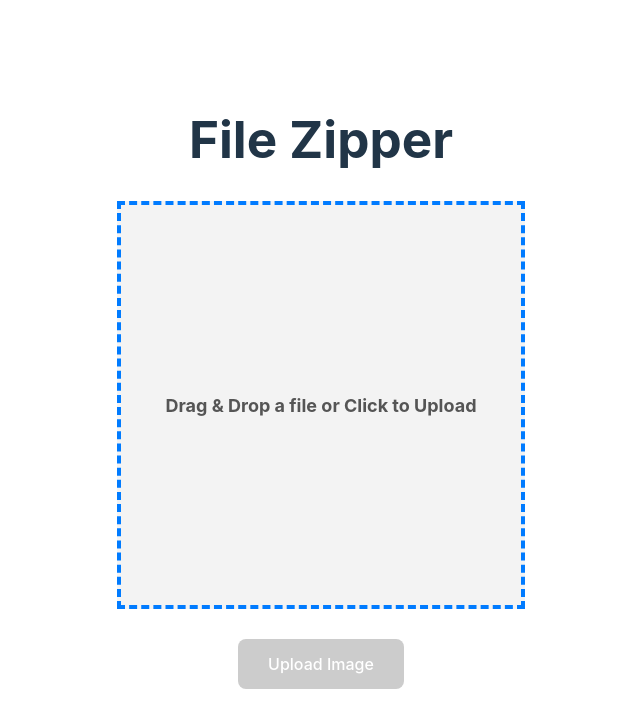
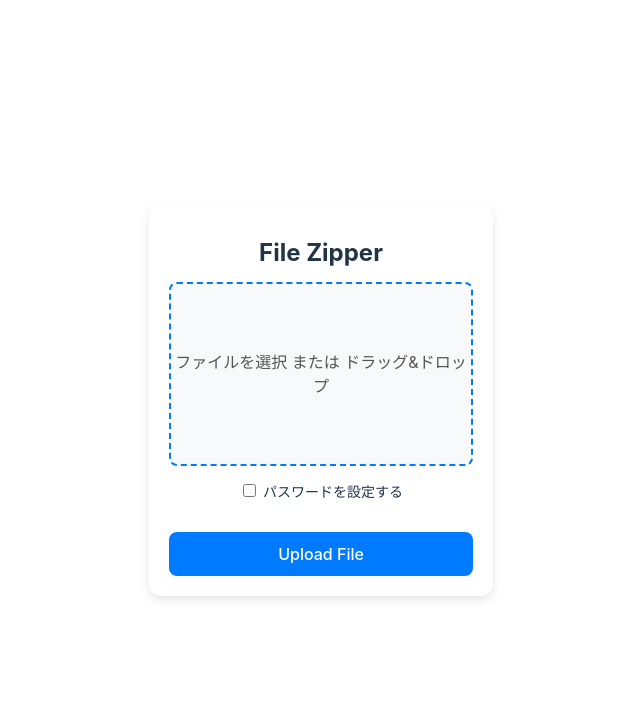
Before and after one commit to keeee21/file-zipper, a Vue app in the folder frontend/: page / in a window 1280 px wide. Shown: the top 728 px of the page, without its empty margins (319-959 px from the left). Built offline with nearby package versions, Linux system fonts and the light colour scheme.

Commit message:
refactor: ファイルアップロードのコンポーネント分けと命名をimageからfileへ変更

```diff
--- a/frontend/src/App.vue
+++ b/frontend/src/App.vue
@@ -1,7 +1,7 @@
 <script setup lang="ts">
-import FileUpload from '@/components/FileUpload.vue'
+import UploadForm from '@/components/UploadForm.vue'
 </script>
 
 <template>
-  <FileUpload />
+  <UploadForm />
 </template>
--- a/frontend/src/components/FileUpload.vue
+++ b/frontend/src/components/FileUpload.vue
@@ -2,32 +2,33 @@
 import { useFileUploader } from '@/composables/useFileUploader';
 
 const {
-  previewImage,
+  previewFile,
   fileName,
   fileInput,
   isDragging,
-  selectImage,
+  selectFile,
   pickFile,
-  uploadImage,
   handleDragOver,
   handleDragLeave,
 } = useFileUploader();
+
+defineExpose({
+  fileName,
+  previewFile,
+  pickFile
+});
 </script>
 
 <template>
-  <div class="container">
-    <h1>File Zipper</h1>
-
-    <div
-      class="imagePreviewWrapper"
+  <div class="upload-box"
       :class="{ 'dragging': isDragging }"
-      :style="{ 'background-image': previewImage ? `url(${previewImage})` : 'none' }"
-      @click="selectImage"
+      @click="selectFile"
       @dragover.prevent="handleDragOver"
       @dragleave="handleDragLeave"
       @drop.prevent="pickFile($event)"
     >
-      <span v-if="!previewImage">Drag & Drop a file or Click to Upload</span>
+    <span v-if="!previewFile" class="upload-text">ファイルを選択 または ドラッグ&ドロップ</span>
+    <img v-else :src="previewFile" class="preview-image" />
   </div>
 
   <input
@@ -39,60 +40,39 @@ const {
   />
 
   <p v-if="fileName" class="file-name">{{ fileName }}</p>
-
-    <button @click="uploadImage" :disabled="!previewImage">Upload Image</button>
-  </div>
 </template>
 
 <style scoped>
-.container {
-  max-width: 600px;
-  margin: 50px auto;
-  text-align: center;
-}
-
-.imagePreviewWrapper {
-  width: 400px;
-  height: 400px;
+.upload-box {
+  width: 300px;
+  height: 180px;
   display: flex;
   align-items: center;
   justify-content: center;
   cursor: pointer;
-  margin: 20px auto;
-  background-size: cover;
-  background-position: center center;
-  background-color: #f3f3f3;
-  border: 4px dashed #007bff;
-  font-size: 18px;
-  font-weight: bold;
-  color: #555;
+  border-radius: 8px;
+  border: 2px dashed #007bff;
+  background: #f8f9fa;
   transition: all 0.3s ease;
   position: relative;
+  overflow: hidden;
 }
 
-.imagePreviewWrapper.dragging {
-  background-color: #e3f2fd;
-  border-color: #0056b3;
+.upload-text {
+  font-size: 16px;
+  color: #555;
 }
 
-.imagePreviewWrapper span {
-  text-align: center;
-  padding: 20px;
+.preview-image {
+  max-width: 100%;
+  max-height: 100%;
+  object-fit: contain;
+  border-radius: 8px;
 }
 
-button {
+.file-name {
   margin-top: 10px;
-  padding: 15px 30px;
-  font-size: 16px;
-  background-color: #007bff;
-  color: #fff;
-  border: none;
-  cursor: pointer;
-  transition: background-color 0.3s ease;
-}
-
-button:disabled {
-  background-color: #ccc;
-  cursor: not-allowed;
+  font-size: 14px;
+  color: #333;
 }
 </style>
--- /dev/null
+++ b/frontend/src/components/PasswordInput.vue
@@ -0,0 +1,51 @@
+<script setup lang="ts">
+import { ref, watch } from 'vue';
+
+const isPasswordEnabled = ref(false);
+const password = ref(generateRandomPassword());
+
+defineExpose({ isPasswordEnabled, password });
+
+function generateRandomPassword() {
+  return Math.random().toString(36).slice(-12);
+}
+
+watch(isPasswordEnabled, (enabled) => {
+  password.value = enabled ? generateRandomPassword() : '';
+});
+</script>
+
+<template>
+  <div class="password-toggle">
+    <label>
+      <input type="checkbox" v-model="isPasswordEnabled" />
+      パスワードを設定する
+    </label>
+  </div>
+
+  <div v-if="isPasswordEnabled" class="password-field">
+    <input type="text" v-model="password" class="password-input" />
+  </div>
+</template>
+
+<style scoped>
+.password-toggle {
+  margin: 15px 0;
+  font-size: 14px;
+}
+
+.password-field {
+  display: flex;
+  justify-content: center;
+  margin-bottom: 10px;
+}
+
+.password-input {
+  width: 80%;
+  padding: 10px;
+  font-size: 16px;
+  border: 1px solid #ccc;
+  border-radius: 6px;
+  text-align: center;
+}
+</style>
--- /dev/null
+++ b/frontend/src/components/UploadForm.vue
@@ -0,0 +1,72 @@
+<script setup lang="ts">
+import { ref } from 'vue';
+import FileUpload from '@/components/FileUpload.vue';
+import PasswordInput from '@/components/PasswordInput.vue';
+import { useFileUploader } from '@/composables/useFileUploader';
+
+const { uploadFile } = useFileUploader();
+const fileUploadRef = ref();
+const passwordInputRef = ref();
+
+const handleUpload = () => {
+  const fileName = fileUploadRef.value?.fileName;
+  const isPasswordEnabled = passwordInputRef.value?.isPasswordEnabled;
+  const password = passwordInputRef.value?.password;
+
+  console.log("Uploading:", fileName);
+  if (isPasswordEnabled) {
+    console.log("Password:", password);
+  }
+
+  uploadFile();
+};
+</script>
+
+<template>
+  <div class="upload-container">
+    <h1 class="title">File Zipper</h1>
+
+    <FileUpload ref="fileUploadRef" />
+    <PasswordInput ref="passwordInputRef" />
+
+    <button @click="handleUpload" class="upload-button">
+      Upload File
+    </button>
+  </div>
+</template>
+
+<style scoped>
+.upload-container {
+  max-width: 420px;
+  margin: 50px auto;
+  padding: 20px;
+  background: white;
+  box-shadow: 0 4px 10px rgba(0, 0, 0, 0.1);
+  border-radius: 12px;
+  text-align: center;
+}
+
+.title {
+  font-size: 24px;
+  font-weight: bold;
+  margin-bottom: 15px;
+}
+
+.upload-button {
+  width: 100%;
+  padding: 12px;
+  font-size: 16px;
+  background-color: #007bff;
+  color: #fff;
+  border: none;
+  border-radius: 8px;
+  cursor: pointer;
+  transition: background-color 0.3s ease;
+  margin-top: 15px;
+}
+
+.upload-button:disabled {
+  background-color: #ccc;
+  cursor: not-allowed;
+}
+</style>
--- a/frontend/src/composables/useFileUploader.ts
+++ b/frontend/src/composables/useFileUploader.ts
@@ -1,7 +1,7 @@
 import { ref } from 'vue';
 
 export function useFileUploader() {
-  const previewImage = ref<string | null>(null);
+  const previewFile = ref<string | null>(null);
   const fileName = ref<string | null>(null);
   const isUploading = ref(false);
   const fileInput = ref<HTMLInputElement | null>(null);
@@ -10,7 +10,7 @@ export function useFileUploader() {
   /**
    * 画像選択ボタンをクリック
    */
-  const selectImage = () => {
+  const selectFile = () => {
     fileInput.value?.click();
   };
 
@@ -36,7 +36,7 @@ export function useFileUploader() {
       fileName.value = file.name; // ← ファイル名を取得
       const reader = new FileReader();
       reader.onload = () => {
-        previewImage.value = reader.result as string;
+        previewFile.value = reader.result as string;
       };
       reader.readAsDataURL(file);
     }
@@ -45,27 +45,27 @@ export function useFileUploader() {
   /**
    * 画像をアップロード
    */
-  const uploadImage = async () => {
-    if (!previewImage.value) return;
+  const uploadFile = async () => {
+    if (!previewFile.value) return;
 
     isUploading.value = true;
 
     try {
-      const response = await fetch('/api/image', {
+      const response = await fetch('/api/file', {
         method: 'POST',
-        body: JSON.stringify({ image: previewImage.value, fileName: fileName.value }),
+        body: JSON.stringify({ file: previewFile.value, fileName: fileName.value }),
         headers: {
           'Content-Type': 'application/json',
         },
       });
 
       if (response.ok) {
-        alert('Image uploaded successfully!');
+        alert('File uploaded successfully!');
       } else {
-        alert('Image upload failed. Please try again.');
+        alert('File upload failed. Please try again.');
       }
     } catch (error) {
-      alert('An error occurred while uploading the image.');
+      alert('An error occurred while uploading the file.');
     } finally {
       isUploading.value = false;
     }
@@ -84,14 +84,14 @@ export function useFileUploader() {
   };
 
   return {
-    previewImage,
+    previewFile,
     fileName,
     isUploading,
     fileInput,
     isDragging,
-    selectImage,
+    selectFile,
     pickFile,
-    uploadImage,
+    uploadFile,
     handleDragOver,
     handleDragLeave,
   };
```
Lines whose indentation alone changed are shown as unchanged.
